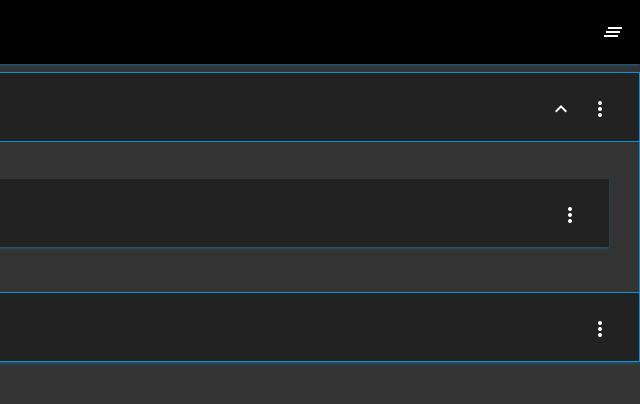
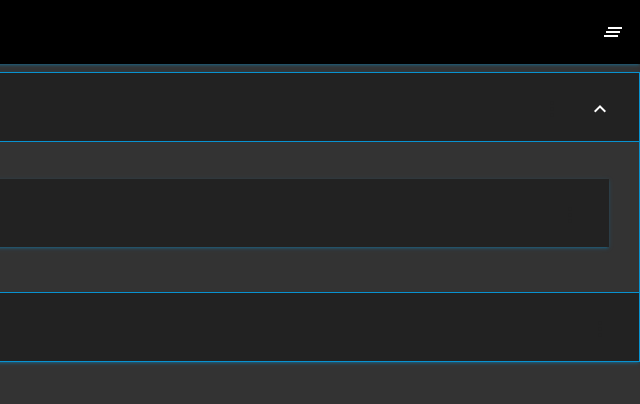
Before and after one commit to fogoplayer/ztasks, a website with bundled scripts: page index.html in a window 1280 px wide. Shown: the full height of the page, 640-1280 px from the left. Built offline with nearby package versions, Linux system fonts and the light colour scheme.

Commit message:
Add disappearing menus

```diff
--- a/css/styles.css
+++ b/css/styles.css
@@ -26,19 +26,24 @@
                 }
 
             .taskElement.chevron,
-            .taskElement.menu{
+            .taskElement.menu {
                 height:38px;
                 padding:9px;
             }
 
-            .taskElement.chevron{
-                padding-right:0;
+            .taskElement.menu .material-icons {
+                color:rgb(34,34,34);
             }
+
+                .collapsible-header:hover .taskElement.menu .material-icons {
+                    color:rgb(255,255,255);
+                }
 
                 .taskElement.chevron .material-icons,
                 .taskElement.menu .material-icons {
                     margin:0px;
                 }
+
         .collapsible-body {
             padding:0;
         }
--- a/js/List.js
+++ b/js/List.js
@@ -66,19 +66,6 @@ class List {
                     taskName.contentEditable=true;
                     if(taskObject.name){ taskName.innerText = taskObject.name }
                     collapsibleHeader.appendChild(taskName);
-                //Add dropdown chevron
-                if (taskObject.subtasks && taskObject.subtasks.length){
-                    const chevronContainer = document.createElement("div");
-                        chevronContainer.classList.add("taskElement", "chevron")
-                        //Add i tag
-                        const i = document.createElement("i");
-                            i.classList.add("material-icons");
-                            // Add icon
-                            const icon = document.createTextNode("keyboard_arrow_up");
-                                i.appendChild(icon);
-                            chevronContainer.appendChild(i);
-                        collapsibleHeader.appendChild(chevronContainer);
-                }
                 //Add menu container
                 const menuContainer = document.createElement("div");
                     menuContainer.classList.add("taskElement", "menu");
@@ -94,6 +81,19 @@ class List {
                             dropdownTrigger.appendChild(i);
                         menuContainer.appendChild(dropdownTrigger);
                     collapsibleHeader.appendChild(menuContainer);
+                //Add dropdown chevron
+                if (taskObject.subtasks && taskObject.subtasks.length){
+                    const chevronContainer = document.createElement("div");
+                        chevronContainer.classList.add("taskElement", "chevron")
+                        //Add i tag
+                        const i = document.createElement("i");
+                            i.classList.add("material-icons");
+                            // Add icon
+                            const icon = document.createTextNode("keyboard_arrow_up");
+                                i.appendChild(icon);
+                            chevronContainer.appendChild(i);
+                        collapsibleHeader.appendChild(chevronContainer);
+                }
                 li.appendChild(collapsibleHeader);
             //Add body
             const collapsibleBody = document.createElement("div");
```
